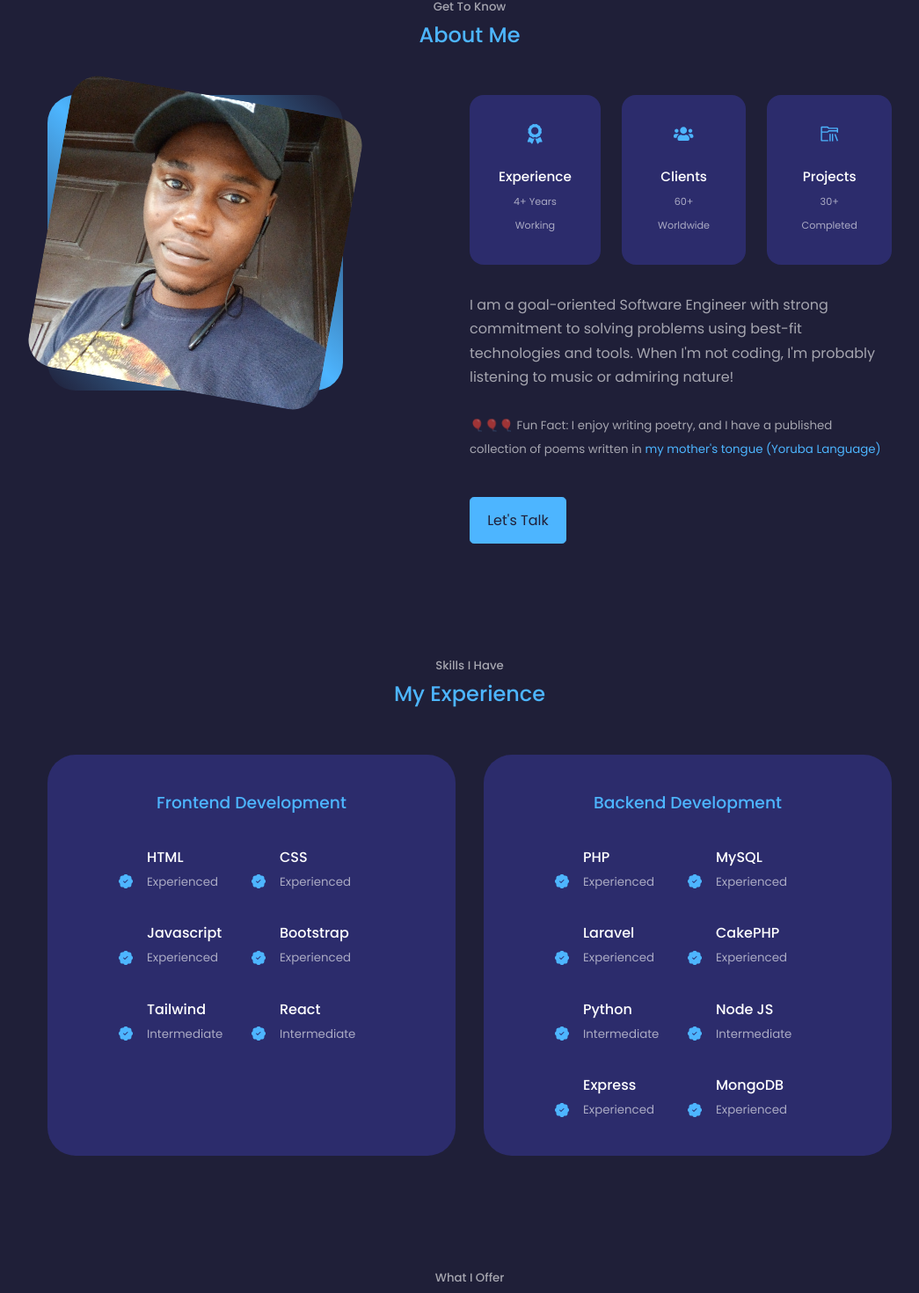
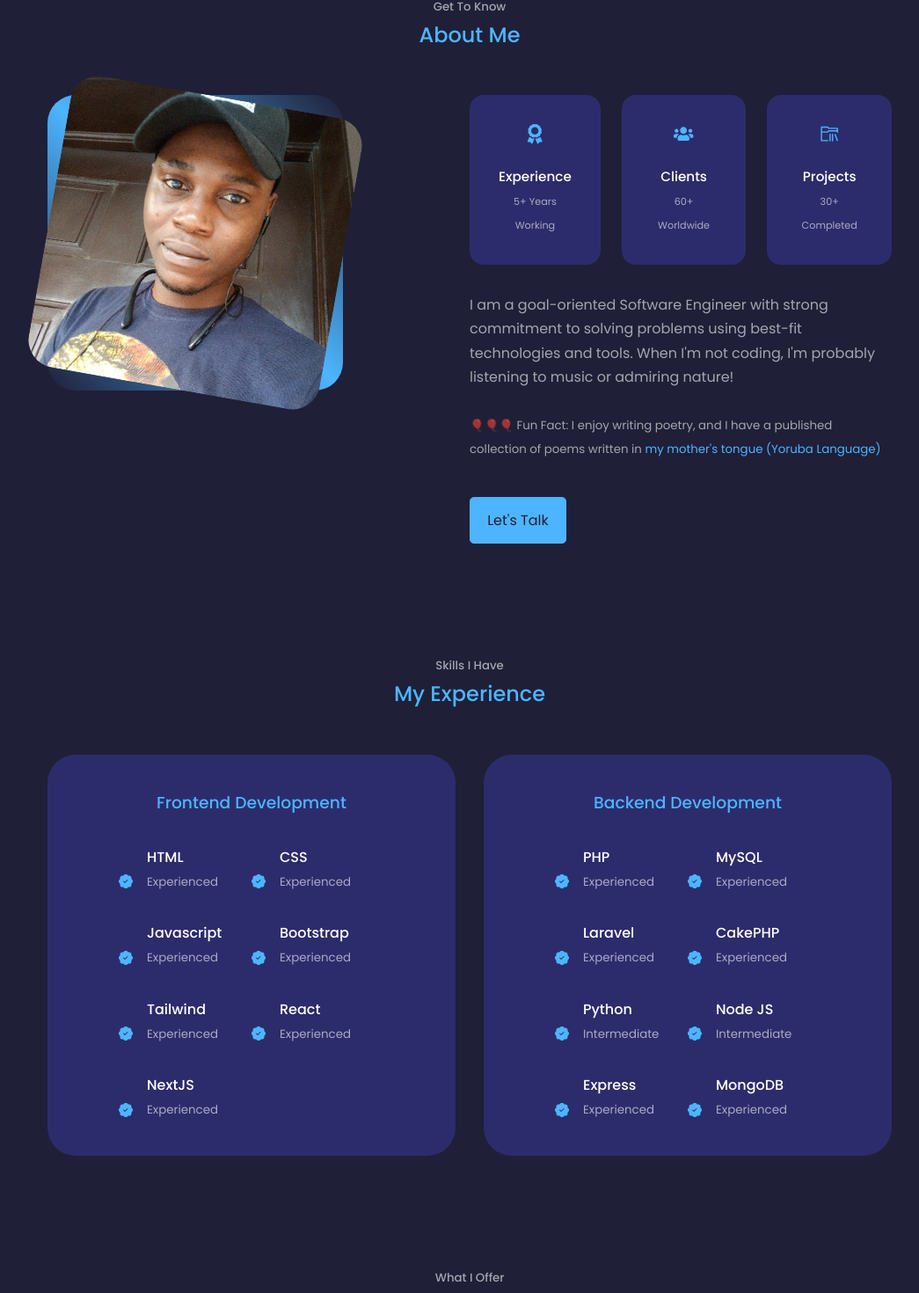
Before and after one commit to donmode/portfolio, a React (Create React App) app: page / in a window 1280 px wide. Shown: the part 931-2401 px from the top of the page at 88% size, without its empty margins (106-1151 px from the left). Built offline with nearby package versions, Linux system fonts and the light colour scheme.

Commit message:
updated portfolio

```diff
--- a/src/components/Experience/Experience.jsx
+++ b/src/components/Experience/Experience.jsx
@@ -43,14 +43,21 @@
               <BsPatchCheckFill className="experience__icon" />
               <div>
                 <h4>Tailwind</h4>
-                <small className="text-light">Intermediate</small>
+                <small className="text-light">Experienced</small>
               </div>
             </article>
             <article className="experience__details">
               <BsPatchCheckFill className="experience__icon" />
               <div>
                 <h4>React</h4>
-                <small className="text-light">Intermediate</small>
+                <small className="text-light">Experienced</small>
+              </div>
+            </article>
+            <article className="experience__details">
+              <BsPatchCheckFill className="experience__icon" />
+              <div>
+                <h4>NextJS</h4>
+                <small className="text-light">Experienced</small>
               </div>
             </article>
           </div>
--- a/src/components/about/About.jsx
+++ b/src/components/about/About.jsx
@@ -20,7 +20,7 @@
             <article className="about__card">
               <FaAward className="about__icon" />
               <h5>Experience</h5>
-              <small>4+ Years Working</small>
+              <small>5+ Years Working</small>
             </article>
             <article className="about__card">
               <FaUsers className="about__icon" />
```
Also changed, not shown: 1 other file (tests, documents, lock files or other folders).
